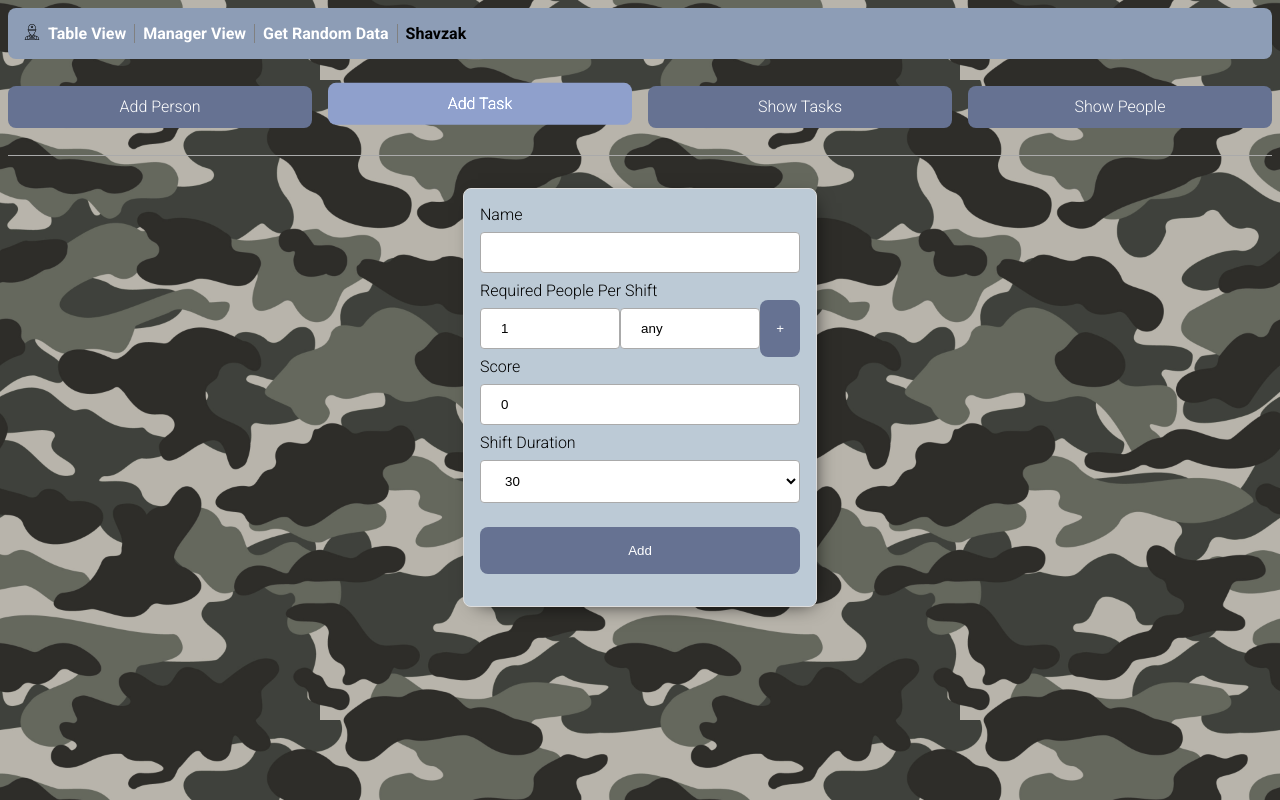
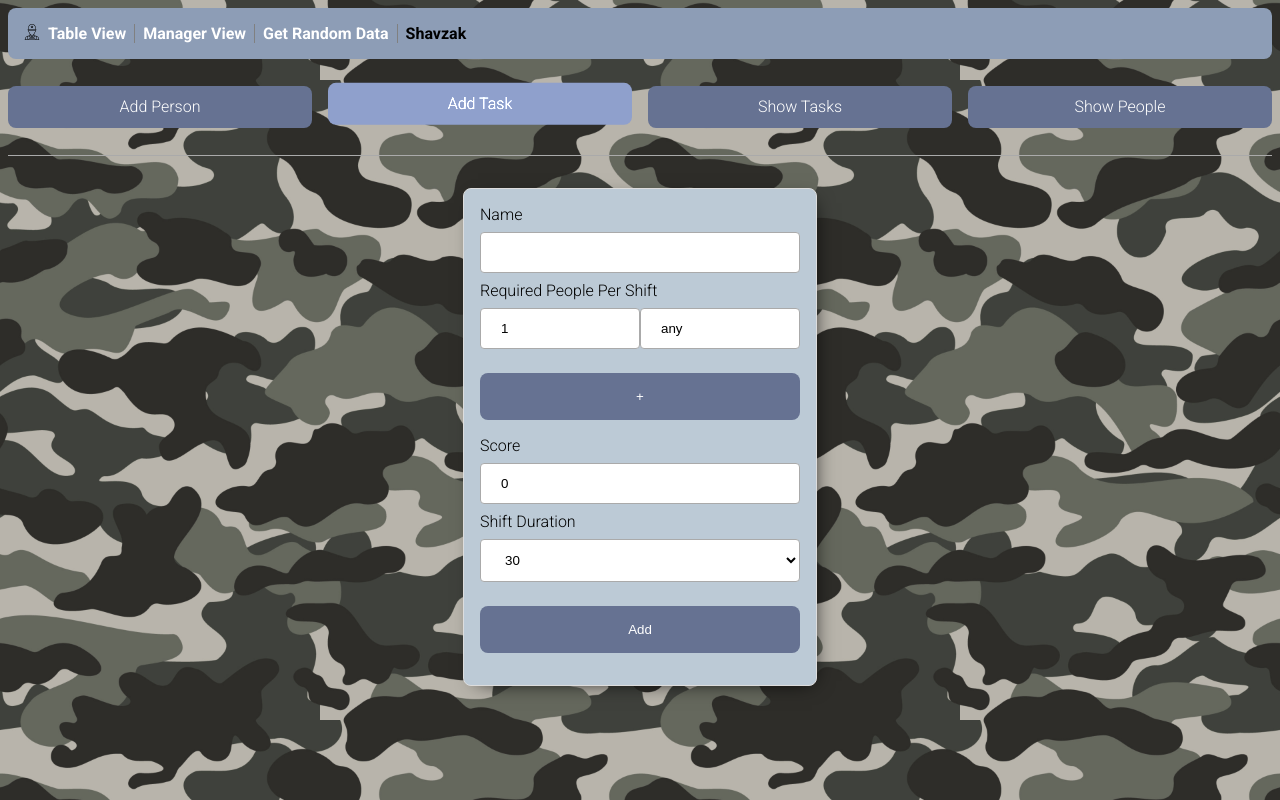
Before and after one commit to yuval-herman/shavazak, a React (Create React App) app in the folder client/: page /tablemanager/addtask in a window 1280 px wide. Built offline with nearby package versions, Linux system fonts and the light colour scheme.

Commit message:
multiInput styling

```diff
--- a/client/src/components/MultiInput/MultiInput.module.scss
+++ b/client/src/components/MultiInput/MultiInput.module.scss
@@ -15,9 +15,5 @@
 	}
 	button {
 		@extend %button;
-		margin: unset;
-		width: unset;
-		flex-grow: 0;
-		height: 100%;
 	}
 }
--- a/client/src/components/MultiInput/MultiInput.tsx
+++ b/client/src/components/MultiInput/MultiInput.tsx
@@ -47,8 +47,11 @@ function MultiInput(props: {
 
 	return (
 		<span className={style.main}>
-			<span>{inputs}</span>
-			<button onClick={addInput}>+</button>
+			<span>
+				{inputs}
+				<button onClick={addInput}>+</button>
+			</span>
+
 			<datalist id={listID}>
 				{props.options?.map((option) => (
 					<option key={option} value={option} />
```
